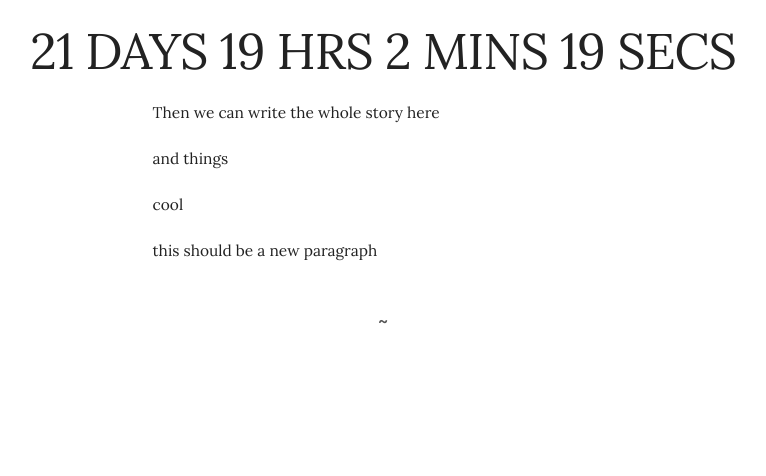
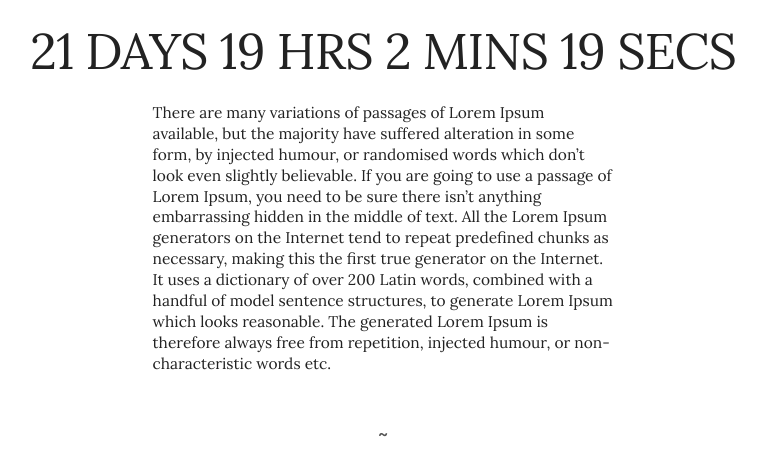
Before and after one commit to maxhall/maxhall.github.com, a Jekyll site: the page built from _posts/2015-08-06-waiting.md, in a window 1280 px wide. Shown: the top 476 px of the page, without its empty margins (257-1023 px from the left). Built offline with Jekyll 4.4.1, drawn with Linux system fonts in a browser that asks for light colours.

Commit message:
Update 2015-08-06-waiting.md

```diff
--- a/_posts/2015-08-06-waiting.md
+++ b/_posts/2015-08-06-waiting.md
@@ -4,10 +4,4 @@ title: Fuck the whole world, all of it
 byline: Kanye West
 ---
 
-Then we can write the whole story here
-
-and things
-
-cool
-
-this should be a new paragraph
+There are many variations of passages of Lorem Ipsum available, but the majority have suffered alteration in some form, by injected humour, or randomised words which don't look even slightly believable. If you are going to use a passage of Lorem Ipsum, you need to be sure there isn't anything embarrassing hidden in the middle of text. All the Lorem Ipsum generators on the Internet tend to repeat predefined chunks as necessary, making this the first true generator on the Internet. It uses a dictionary of over 200 Latin words, combined with a handful of model sentence structures, to generate Lorem Ipsum which looks reasonable. The generated Lorem Ipsum is therefore always free from repetition, injected humour, or non-characteristic words etc.
```
